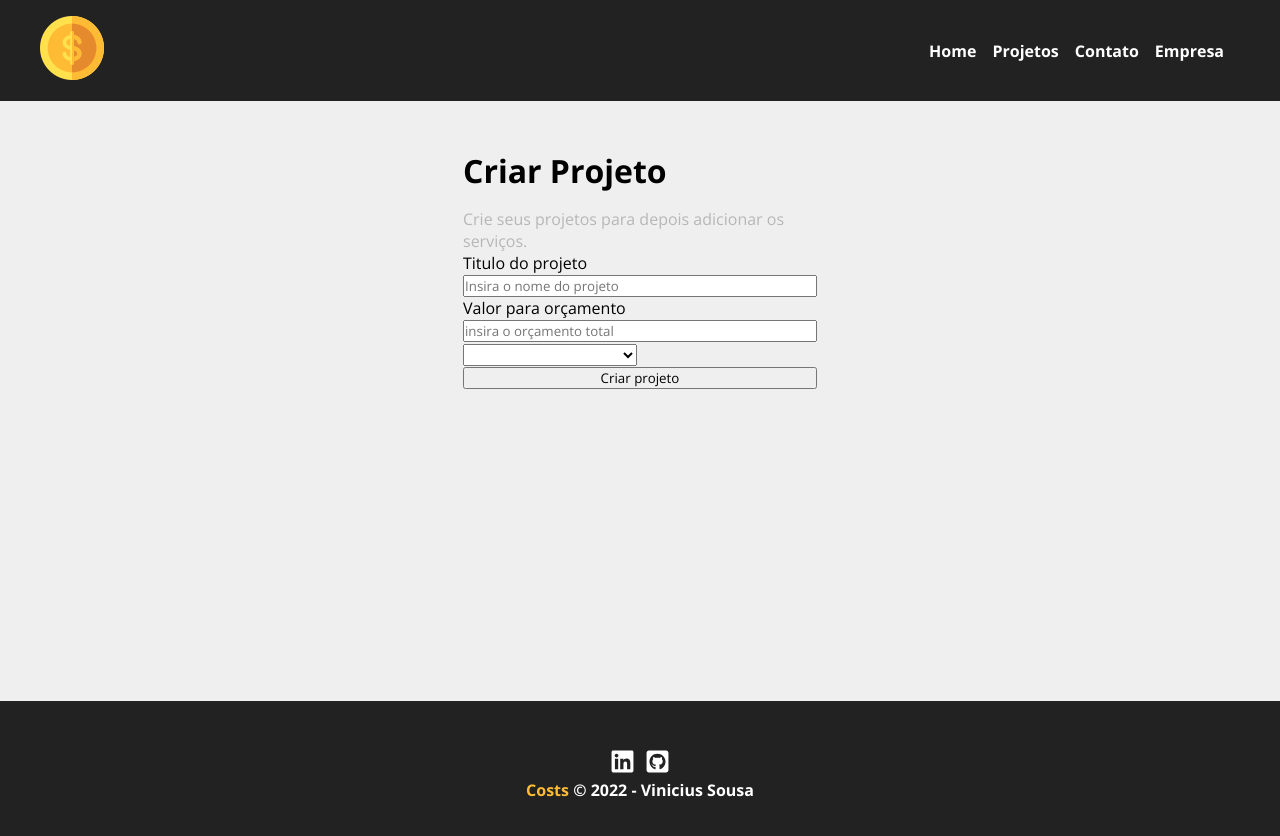
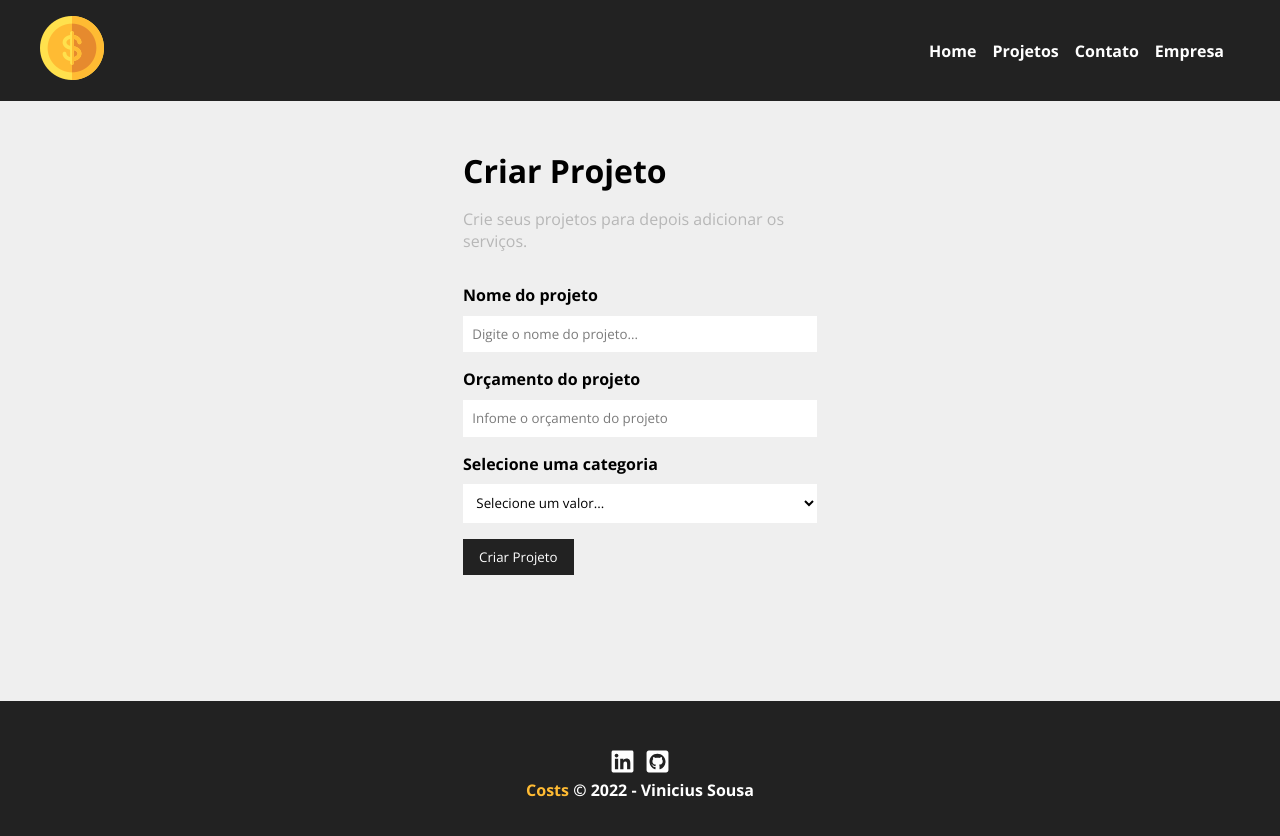
Before and after one commit to viniciusxsousa/const, a React (Vite) app: page /novoprojeto in a window 1280 px wide. Shown: the top 836 px of the page. Built offline with nearby package versions, Linux system fonts and the light colour scheme.

Commit message:
componentização do formulário

```diff
--- /dev/null
+++ b/src/components/form/Input/index.jsx
@@ -0,0 +1,19 @@
+import { Conteiner } from './styles'
+
+function Input({type, text, name, placeholder, handleOnChange, value}) {
+    return (
+        <Conteiner>
+            <label htmlFor={name}>{text}</label>
+            <input
+                type={type}
+                id={name}
+                name={name}
+                placeholder={placeholder}
+                onChange={handleOnChange}
+                value={value}
+            />
+        </Conteiner>
+    )
+}
+
+export default Input
--- /dev/null
+++ b/src/components/form/Input/styles.js
@@ -0,0 +1,22 @@
+import styled from "styled-components";
+
+export const Conteiner = styled.div`
+    display: flex;
+    flex-direction: column;
+    margin-bottom: 1em;
+
+    label {
+        font-weight: bold;
+        margin-bottom: 0.6em;
+    }
+
+    input {
+        padding: 0.7em;
+        border-radius: 0;
+        border: none;
+    }
+
+    input::placeholder {
+        color: #7b7b7b
+    }
+`
--- /dev/null
+++ b/src/components/form/Select/index.jsx
@@ -0,0 +1,14 @@
+import { Conteiner } from './styles'
+
+function Select({text, name, option, handleOnChange, value}) {
+    return (
+        <Conteiner>
+            <label htmlFor={name}>{text}</label>
+            <select name={name} id={name}>
+                <option>Selecione um valor...</option>
+            </select>
+        </Conteiner>
+    )
+}
+
+export default Select
--- /dev/null
+++ b/src/components/form/Select/styles.js
@@ -0,0 +1,19 @@
+import styled from "styled-components";
+
+export const Conteiner = styled.div`
+    display: flex;
+    flex-direction: column;
+    margin-bottom: 1em;
+
+    label {
+        margin-bottom: 0.6em;
+        font-weight: bold;
+    }
+
+    select {
+        padding: 0.7em;
+        border-radius: none;
+        border: none;
+        background-color: #fff;
+    }
+`
--- /dev/null
+++ b/src/components/form/SubmitButton/index.jsx
@@ -0,0 +1,11 @@
+import { SubmitBtn } from './styles'
+
+function SubmitButton({text}) {
+    return (
+        <div>
+            <SubmitBtn>{text}</SubmitBtn>
+        </div>
+    )
+}
+
+export default SubmitButton
--- /dev/null
+++ b/src/components/form/SubmitButton/styles.js
@@ -0,0 +1,14 @@
+import styled from "styled-components";
+
+export const SubmitBtn = styled.button`
+    background-color: #222;
+    color: #fff;
+    padding: 0.7em 1.2em;
+    border: none;
+    cursor: pointer;
+    transition: 0.5s;
+
+    &:hover {
+        color: #ffbb33;
+    }
+`
--- a/src/components/project/ProjectForms/index.jsx
+++ b/src/components/project/ProjectForms/index.jsx
@@ -1,16 +1,29 @@
 import { Formulario } from "./styles"
+
+import Select from "../../form/Select"
+import Input from "../../form/Input"
+import SubmitButton from "../../form/SubmitButton"
 
 function ProjectForms() {
     return (
         <Formulario>
-            <label htmlFor="titulo">Titulo do projeto</label>
-            <input type="text" placeholder="Insira o nome do projeto" />
-            <label htmlFor="orcamento">Valor para orçamento</label>
-            <input type="text" id="orcamento" placeholder="insira o orçamento total" />
-            <select name="category_id">
-                <option disabled>Selecione uma categoria</option>
-            </select>
-            <input type="submit" value="Criar projeto" />
+            <Input
+                type='text'
+                text='Nome do projeto'
+                name='name'
+                placeholder='Digite o nome do projeto...'
+            />
+            <Input
+                type='number'
+                text='Orçamento do projeto'
+                name='budget'
+                placeholder='Infome o orçamento do projeto'
+            />
+            <Select
+                name='tipo'
+                text='Selecione uma categoria'
+            />
+            <SubmitButton text='Criar Projeto'/>
         </Formulario>
     )
 }
--- a/src/components/project/ProjectForms/styles.js
+++ b/src/components/project/ProjectForms/styles.js
@@ -1,8 +1,6 @@
 import styled from "styled-components";
 
 export const Formulario = styled.form`
-    input, label {
-        display: inline-block;
-        width: 100%;
-    }
+    width: 100%;
+    margin: 2em 0;
 `
```
